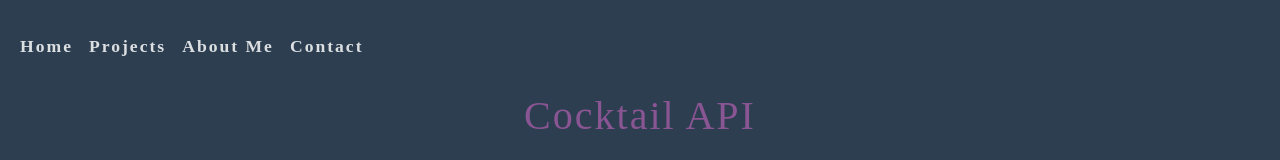
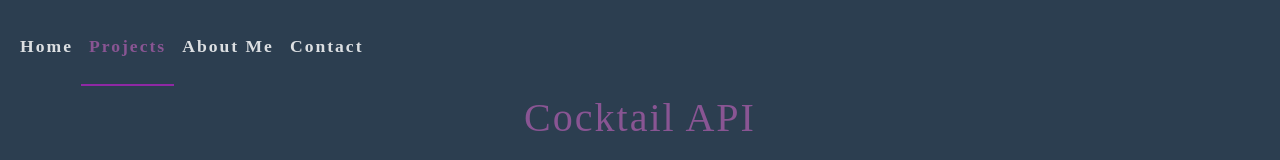
Before and after one commit to VanMeerbeeckBenny/Portfolio, a Vue app: page /API in a window 1280 px wide. Shown: the top 160 px of the page. Built offline with nearby package versions, Linux system fonts and the light colour scheme.

Commit message:
Refactor for readability

```diff
--- a/src/components/MainMenu.vue
+++ b/src/components/MainMenu.vue
@@ -1,4 +1,17 @@
 <script setup>
+import { computed } from 'vue';
+import { useRoute } from 'vue-router';
+
+const route = useRoute();
+
+const isProjectActive = computed(() => {
+  const currentRouteName = route.name;
+  if(typeof(currentRouteName) !== 'undefined')
+  {
+    return currentRouteName === 'project-page' || currentRouteName.includes('project-');
+  }else return null;
+});
+
 const closeMenu = () => {
   let menu = document.getElementById("navbarSupportedContent");
   menu.classList.toggle("show")
@@ -31,30 +44,6 @@ const closeMenu = () => {
     </nav>
   </header>
 </template>
-
-<script>
-import { computed } from 'vue';
-import { useRoute } from 'vue-router';
-
-export default {
-
-  setup() {
-    const route = useRoute();
-
-    const isProjectActive = computed(() => {
-      const currentRouteName = route.name;
-      if(typeof(currentRouteName) !== 'undefined')
-      {
-        return currentRouteName === 'project-page' || currentRouteName.includes('project-');
-      }else return null;
-    });
-
-    return {
-      isProjectActive,
-    };
-  },
-};
-</script>
 
 <style scoped>
 @import '../assets/base.css';
```
